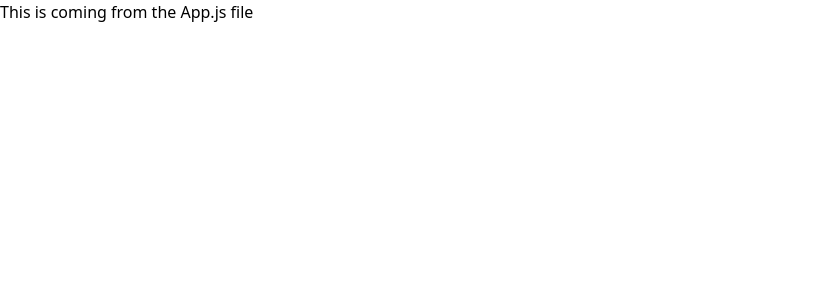
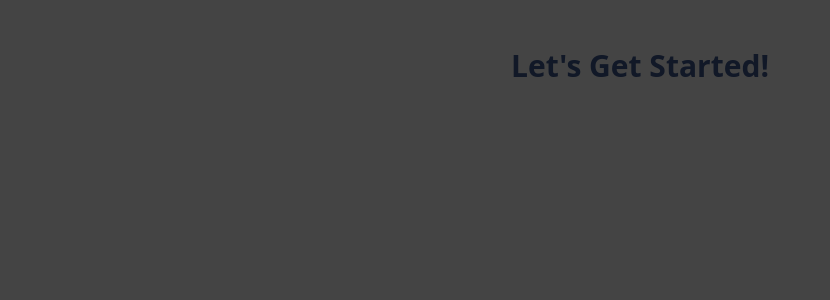
Before and after one commit to Jonathan-Day-Dev/restuarant_app, a JavaScript app: page / in a window 1280 px wide. Shown: the top 300 px of the page, without its empty margins (0-830 px from the left). Built offline with nearby package versions, Linux system fonts and the light colour scheme; the HTML template or start-up script is replaced by a standard one.

Commit message:
finish setup

```diff
--- a/public/index.html
+++ b/public/index.html
@@ -26,7 +26,7 @@
     -->
     <title>React App</title>
   </head>
-  <body>
+  <body style="background-color: #444">
     <noscript>You need to enable JavaScript to run this app.</noscript>
     <div id="root"></div>
     <!--
--- a/src/App.js
+++ b/src/App.js
@@ -1,7 +1,9 @@
+import styles from './App.module.css';
+
 function App() {
   return (
-    <div>
-      <p>This is coming from the App.js file</p>
+    <div className={styles.app}>
+      <h3>Let's Get Started!</h3>
     </div>
   );
 }
--- /dev/null
+++ b/src/App.module.css
@@ -0,0 +1,7 @@
+.app {
+    @apply flex flex-col items-center mt-12 justify-evenly;
+}
+
+.app h3 {
+    @apply text-3xl font-bold text-gray-900;
+}
```
